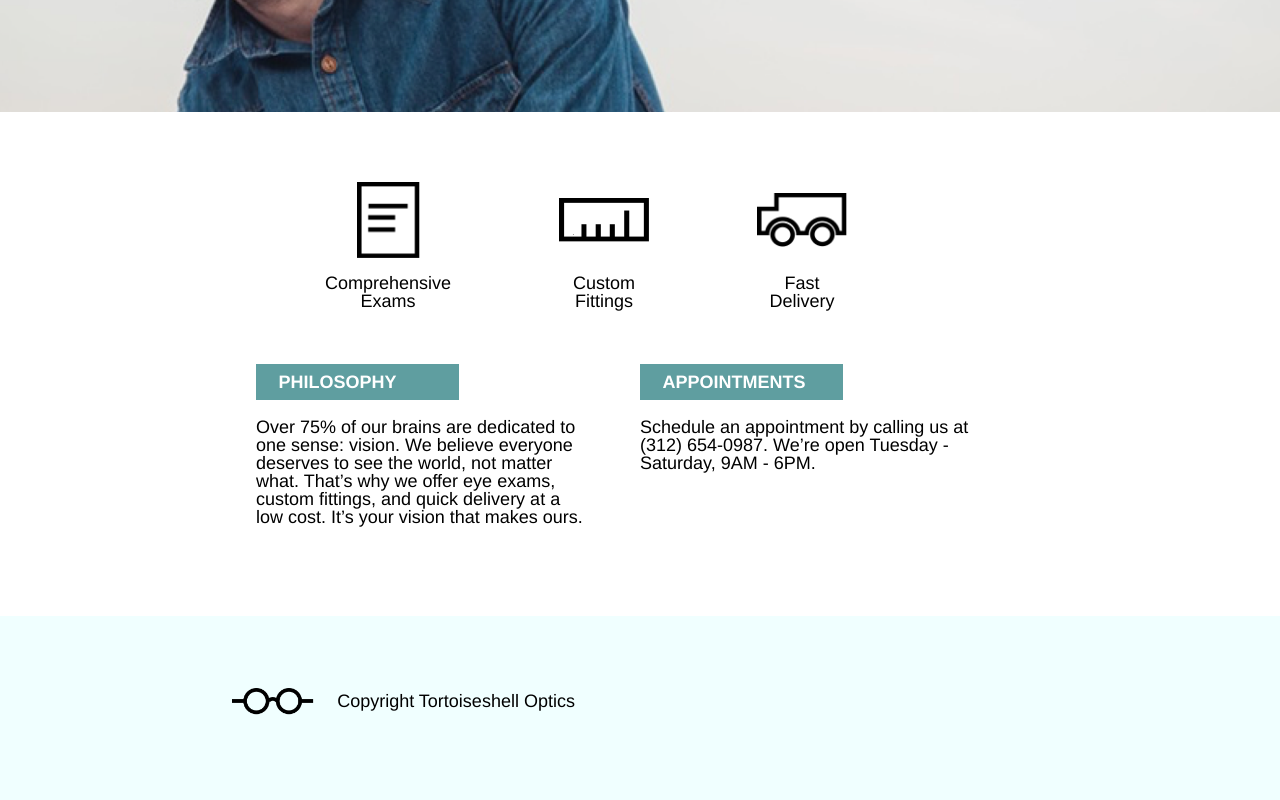
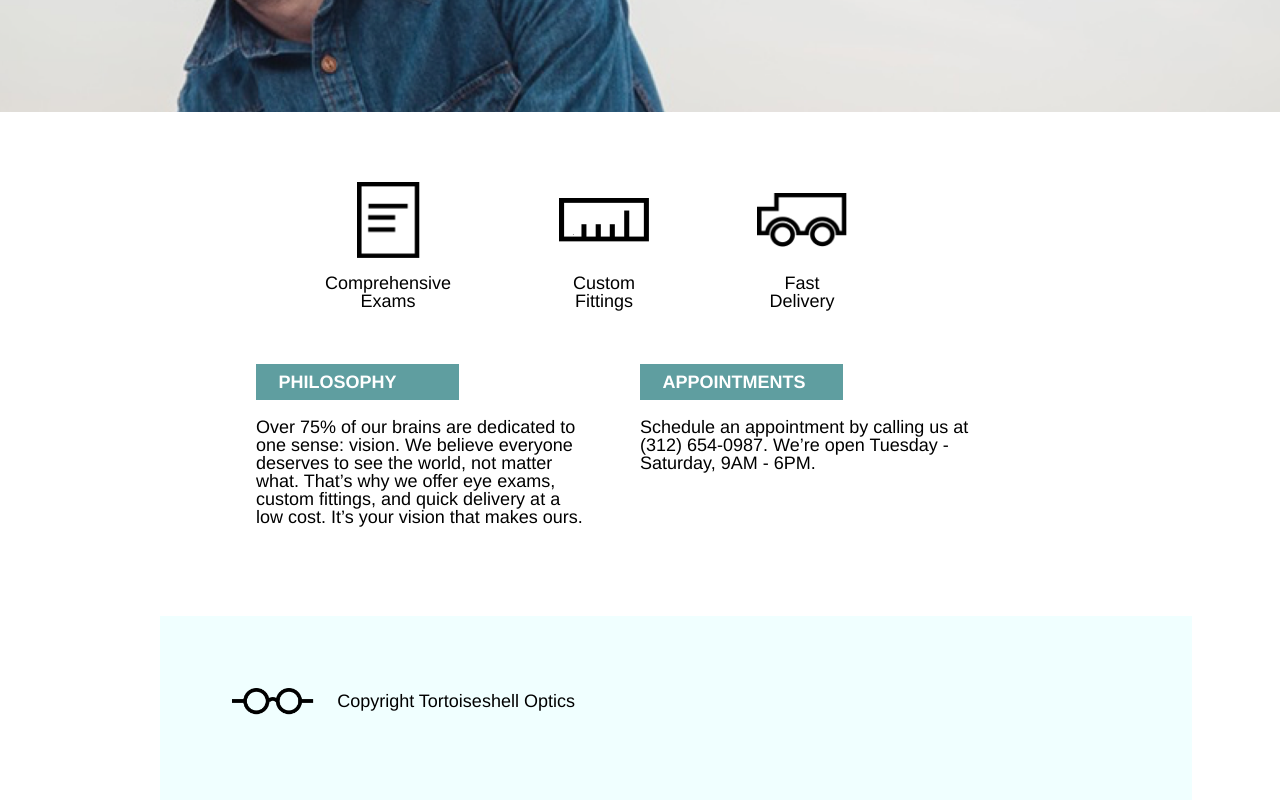
Before and after one commit to Olwah/tortoiseshelloptics, a plain HTML site: page index.html in a window 1280 px wide. Shown: the part 446-1246 px from the top of the page. Drawn offline with Linux system fonts and the light colour scheme; files whose address does not match are found by name.

Commit message:
Adjust footer to match design spec

```diff
--- a/index.html
+++ b/index.html
@@ -57,8 +57,8 @@
       </div>
     </div>
     <!-- FOOTER -->
-    <footer>
-      <div id="footer" class="site-container">
+    <footer class="site-container">
+      <div>
         <img src="resources/images/logo-black.png" alt="Logo">
         <p>Copyright Tortoiseshell Optics</p>
       </div>
--- a/resources/css/style.css
+++ b/resources/css/style.css
@@ -146,12 +146,11 @@ nav li {
 
 footer {
   background-color: azure;
-}
-
-#footer {
   padding: 4rem 0 4rem 4rem;
   vertical-align: middle;
 }
+
+
 
 footer img {
   height: 1.5rem;
```
